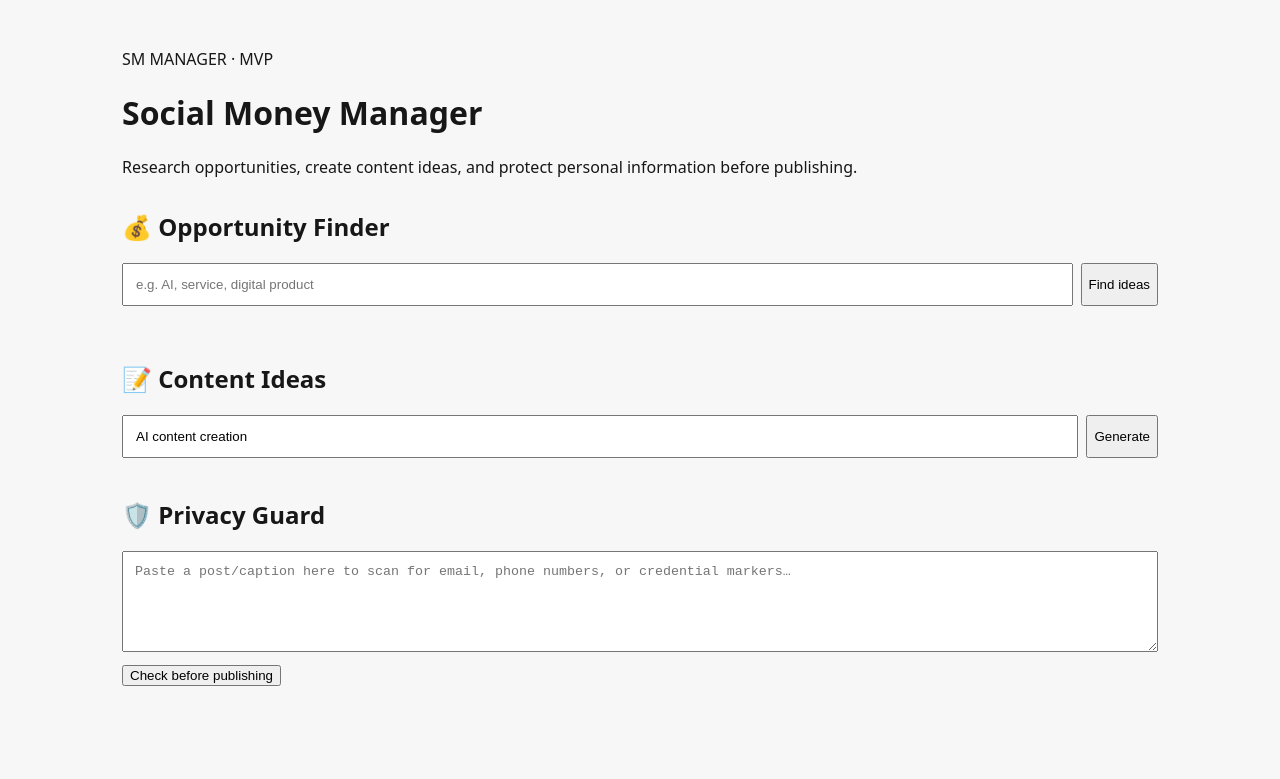
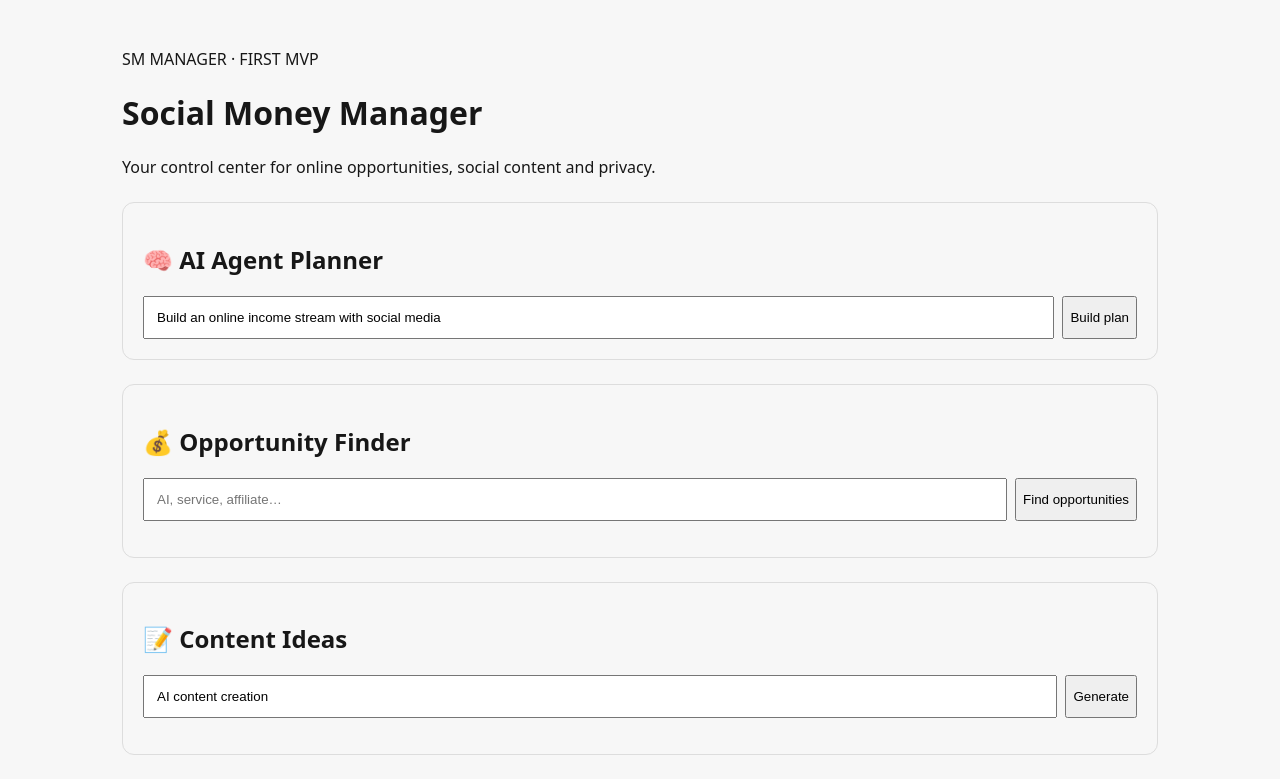
Before and after one commit to rathipremkumar15/social-money-manager, a Next.js app in the folder frontend/: page / in a window 1280 px wide. Shown: the top 779 px of the page. Built offline with nearby package versions, Linux system fonts and the light colour scheme; no server answers.

Commit message:
Connect agent planner to MVP dashboard

```diff
--- a/frontend/app/page.tsx
+++ b/frontend/app/page.tsx
@@ -1,28 +1,18 @@
 "use client";
 
 import { useState } from "react";
-
 const API = process.env.NEXT_PUBLIC_API_URL ?? "http://localhost:8080";
-type Opportunity = { title: string; category: string; description: string; difficulty: number; startupCostInr: number; scalability: number; score: number };
-type PrivacyResult = { safeToPublish: boolean; findings: { type: string; severity: string; message: string }[] };
-
-export default function Home() {
-  const [query, setQuery] = useState("");
-  const [opportunities, setOpportunities] = useState<Opportunity[]>([]);
-  const [topic, setTopic] = useState("AI content creation");
-  const [ideas, setIdeas] = useState<string[]>([]);
-  const [text, setText] = useState("");
-  const [privacy, setPrivacy] = useState<PrivacyResult | null>(null);
-  const [loading, setLoading] = useState(false);
-
-  async function findOpportunities() { setLoading(true); try { const r = await fetch(`${API}/api/v1/opportunities?q=${encodeURIComponent(query)}`); setOpportunities(await r.json()); } finally { setLoading(false); } }
-  async function generateIdeas() { const r = await fetch(`${API}/api/v1/content/ideas`, { method: "POST", headers: { "Content-Type": "application/json" }, body: JSON.stringify({ topic }) }); setIdeas((await r.json()).ideas); }
-  async function privacyCheck() { const r = await fetch(`${API}/api/v1/privacy/check`, { method: "POST", headers: { "Content-Type": "application/json" }, body: JSON.stringify({ text }) }); setPrivacy(await r.json()); }
-
-  return <main style={{ maxWidth: 1100, margin: "0 auto", padding: 32, fontFamily: "system-ui" }}>
-    <header><p>SM MANAGER · MVP</p><h1>Social Money Manager</h1><p>Research opportunities, create content ideas, and protect personal information before publishing.</p></header>
-    <section style={{ marginTop: 32 }}><h2>💰 Opportunity Finder</h2><div style={{ display: "flex", gap: 8 }}><input value={query} onChange={e => setQuery(e.target.value)} placeholder="e.g. AI, service, digital product" style={{ flex: 1, padding: 12 }} /><button onClick={findOpportunities} disabled={loading}>{loading ? "Searching…" : "Find ideas"}</button></div><div style={{ display: "grid", gap: 12, marginTop: 16 }}>{opportunities.map(o => <article key={o.title} style={{ border: "1px solid #ddd", borderRadius: 10, padding: 16 }}><strong>{o.title}</strong><p>{o.description}</p><small>{o.category} · Difficulty {o.difficulty}/5 · Starting cost ₹{o.startupCostInr.toLocaleString("en-IN")} · Score {o.score}/100</small></article>)}</div></section>
-    <section style={{ marginTop: 40 }}><h2>📝 Content Ideas</h2><div style={{ display: "flex", gap: 8 }}><input value={topic} onChange={e => setTopic(e.target.value)} style={{ flex: 1, padding: 12 }} /><button onClick={generateIdeas}>Generate</button></div><ul>{ideas.map(i => <li key={i} style={{ marginTop: 8 }}>{i}</li>)}</ul></section>
-    <section style={{ marginTop: 40 }}><h2>🛡️ Privacy Guard</h2><textarea value={text} onChange={e => setText(e.target.value)} placeholder="Paste a post/caption here to scan for email, phone numbers, or credential markers…" rows={5} style={{ width: "100%", padding: 12 }} /><button onClick={privacyCheck} style={{ marginTop: 8 }}>Check before publishing</button>{privacy && <div style={{ marginTop: 12, padding: 16, border: "1px solid #ddd", borderRadius: 10 }}><strong>{privacy.safeToPublish ? "✅ No detected privacy risks" : "⚠️ Review before publishing"}</strong>{privacy.findings.map(f => <p key={f.type}>{f.severity}: {f.message}</p>)}</div>}</section>
-  </main>;
+type Opportunity={title:string;category:string;description:string;difficulty:number;startupCostInr:number;scalability:number;score:number};
+type PrivacyResult={safeToPublish:boolean;findings:{type:string;severity:string;message:string}[]};
+export default function Home(){
+ const[q,setQ]=useState("");const[ops,setOps]=useState<Opportunity[]>([]);const[topic,setTopic]=useState("AI content creation");const[ideas,setIdeas]=useState<string[]>([]);const[text,setText]=useState("");const[privacy,setPrivacy]=useState<PrivacyResult|null>(null);const[goal,setGoal]=useState("Build an online income stream with social media");const[plan,setPlan]=useState<string[]>([]);const[busy,setBusy]=useState(false);
+ async function find(){setBusy(true);try{setOps(await (await fetch(`${API}/api/v1/opportunities?q=${encodeURIComponent(q)}`)).json())}finally{setBusy(false)}}
+ async function generate(){setIdeas((await (await fetch(`${API}/api/v1/content/ideas`,{method:"POST",headers:{"Content-Type":"application/json"},body:JSON.stringify({topic})})).json()).ideas)}
+ async function check(){setPrivacy(await (await fetch(`${API}/api/v1/privacy/check`,{method:"POST",headers:{"Content-Type":"application/json"},body:JSON.stringify({text})})).json())}
+ async function agent(){setPlan((await (await fetch(`${API}/api/v1/agent/plan`,{method:"POST",headers:{"Content-Type":"application/json"},body:JSON.stringify({goal})})).json()).plan)}
+ const box={border:"1px solid #ddd",borderRadius:12,padding:20,marginTop:24};return <main style={{maxWidth:1100,margin:"0 auto",padding:32,fontFamily:"system-ui"}}><p>SM MANAGER · FIRST MVP</p><h1>Social Money Manager</h1><p>Your control center for online opportunities, social content and privacy.</p>
+ <section style={box}><h2>🧠 AI Agent Planner</h2><div style={{display:"flex",gap:8}}><input value={goal} onChange={e=>setGoal(e.target.value)} style={{flex:1,padding:12}}/><button onClick={agent}>Build plan</button></div>{plan.length>0&&<ol>{plan.map(x=><li key={x} style={{marginTop:8}}>{x}</li>)}</ol>}</section>
+ <section style={box}><h2>💰 Opportunity Finder</h2><div style={{display:"flex",gap:8}}><input value={q} onChange={e=>setQ(e.target.value)} placeholder="AI, service, affiliate…" style={{flex:1,padding:12}}/><button onClick={find} disabled={busy}>{busy?"Searching…":"Find opportunities"}</button></div><div style={{display:"grid",gap:12,marginTop:16}}>{ops.map(o=><article key={o.title} style={{border:"1px solid #eee",padding:14,borderRadius:8}}><strong>{o.title}</strong><p>{o.description}</p><small>{o.category} · Cost ₹{o.startupCostInr.toLocaleString("en-IN")} · Scale {o.scalability}/5 · Score {o.score}/100</small></article>)}</div></section>
+ <section style={box}><h2>📝 Content Ideas</h2><div style={{display:"flex",gap:8}}><input value={topic} onChange={e=>setTopic(e.target.value)} style={{flex:1,padding:12}}/><button onClick={generate}>Generate</button></div><ul>{ideas.map(i=><li key={i} style={{marginTop:8}}>{i}</li>)}</ul></section>
+ <section style={box}><h2>🛡️ Privacy Guard</h2><textarea value={text} onChange={e=>setText(e.target.value)} rows={5} placeholder="Paste a caption before publishing…" style={{width:"100%",padding:12}}/><button onClick={check} style={{marginTop:8}}>Check privacy</button>{privacy&&<div style={{marginTop:12}}><strong>{privacy.safeToPublish?"✅ No detected risks":"⚠️ Review before publishing"}</strong>{privacy.findings.map(f=><p key={f.type}>{f.severity}: {f.message}</p>)}</div>}</section></main>;
 }
```
